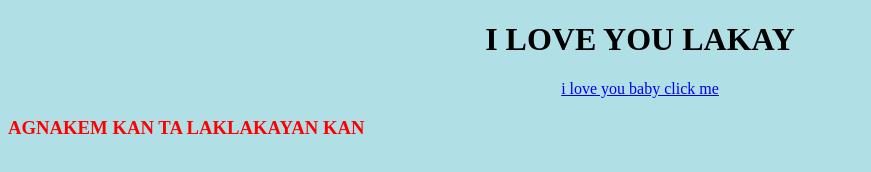
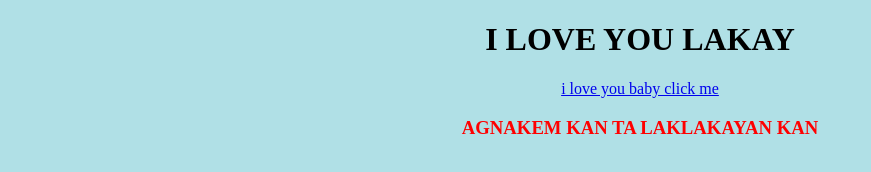
Before and after one commit to kkc29/loveyou.io, a plain HTML site: page index.html in a window 1280 px wide. Shown: the whole page, without its empty margins (0-871 px from the left). Drawn offline with Linux system fonts and the light colour scheme.

Commit message:
Update index.html

```diff
--- a/index.html
+++ b/index.html
@@ -5,7 +5,8 @@
     <p style="color:blue;" > <p style="text-align:center;"> <a href="monkey.jpg">i love you baby click me</a>
 
 
-    <h3 <p style="color:red;">AGNAKEM KAN TA LAKLAKAYAN KAN </h3>
+    <h3 <p style="color:red;"> <p style="text-align:center;">
+        AGNAKEM KAN TA LAKLAKAYAN KAN </h3>
     <body style="background-color:powderblue;">
 
 
```
